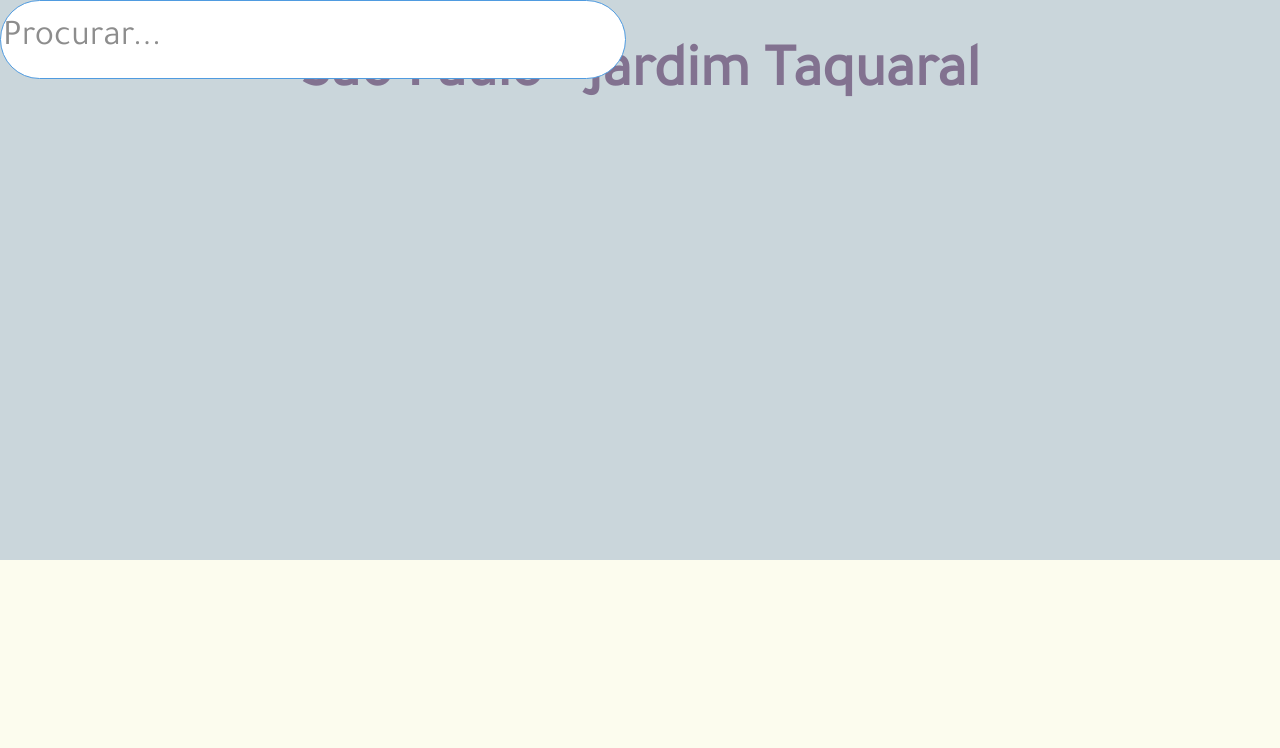
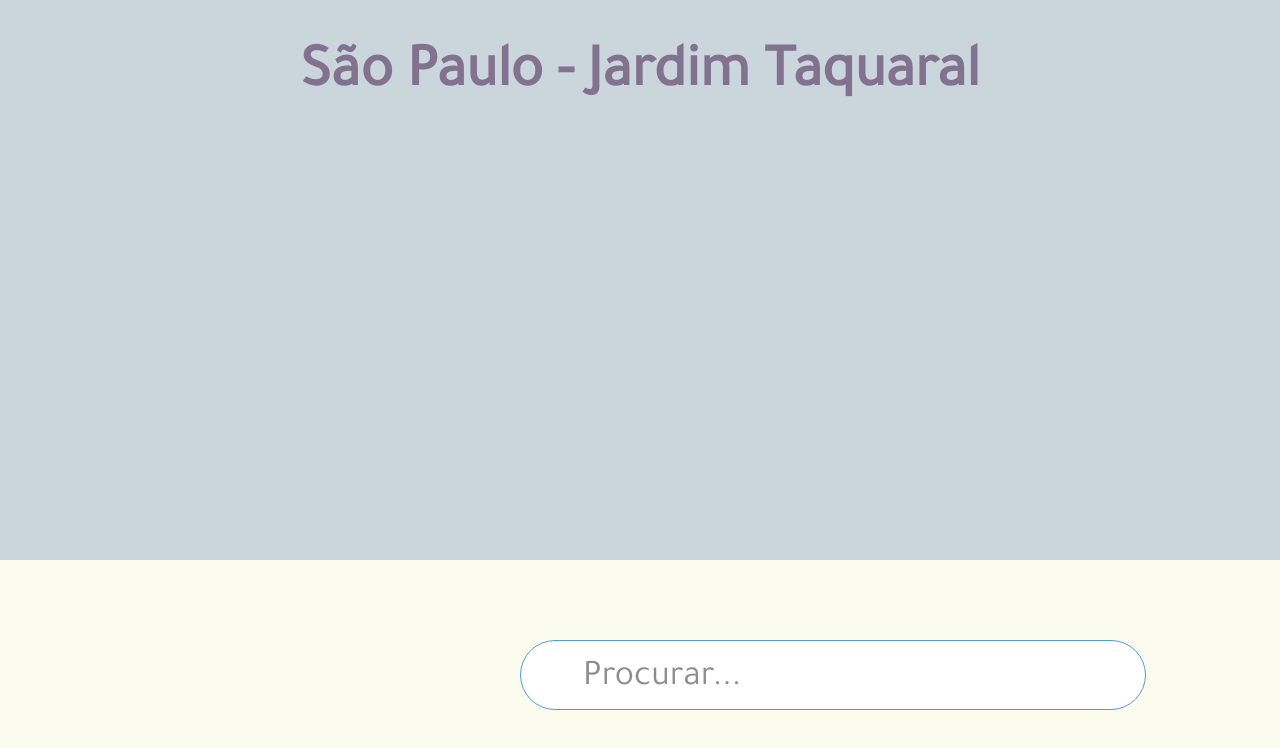
Before and after one commit to JoaoMWatson/weather-tracker, a React (Create React App) app: page / in a window 1280 px wide. Shown: the top 748 px of the page. Built offline with nearby package versions, Linux system fonts and the light colour scheme.

Commit message:
Esqueleto quase completo

```diff
--- a/package.json
+++ b/package.json
@@ -7,6 +7,7 @@
     "@testing-library/react": "^9.3.2",
     "@testing-library/user-event": "^7.1.2",
     "react": "^16.13.1",
+    "react-cli": "^0.3.1",
     "react-dom": "^16.13.1",
     "react-scripts": "3.4.1"
   },
--- a/src/App.css
+++ b/src/App.css
@@ -1,4 +1,5 @@
 @import url('https://fonts.googleapis.com/css2?family=Tajawal&display=swap');
+@import url('https://fonts.googleapis.com/icon?family=Material+Icons');
 
 body {
   margin: 0;
--- a/src/components/Search/Search.css
+++ b/src/components/Search/Search.css
@@ -1,16 +1,18 @@
 .Search {
     border-radius: 40px;
-    position: absolute;
+    position: relative;
     border: 1px solid #4F9BE0;
     box-sizing: border-box;
     width: 626px;
-    height: 79px;
+    height: 70px;
+    top: 80vh;
+    left: 65vh;
+    padding:18px 52px 10px;
 }
 
 input::placeholder {
     color: #8D8D8D;
     font-size: 36px;
     font-family: 'Tajawal', sans-serif;
-    margin: 20px;
-
-  }
+    padding: 10px;
+}
--- a/src/components/Search/Search.jsx
+++ b/src/components/Search/Search.jsx
@@ -4,11 +4,12 @@ import "./Search.css";
 
 export default function Search() {
   return (
-    <input
-      class="Search"
-      placeholder="Procurar..."
+    <div>
+      <input class="Search "
+      placeholder="Procurar... "
       type="text"
-      name="city"
-    />
+      name="city" />
+
+    </div>
   );
 }
```
Also changed, not shown: src/components/WetherInfo/WeatherInfo.jsx (+9 -0 lines), 1 other file (tests, documents, lock files or other folders).
